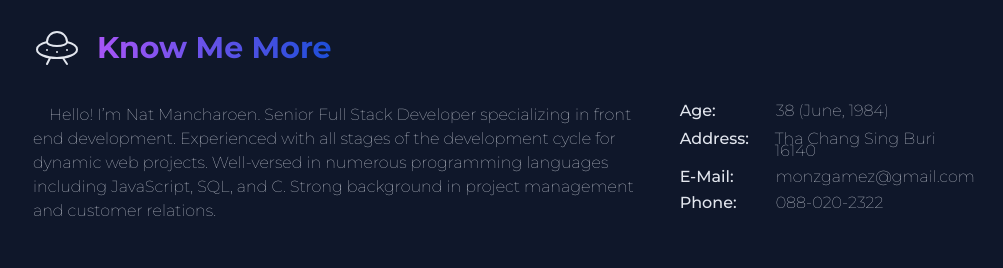
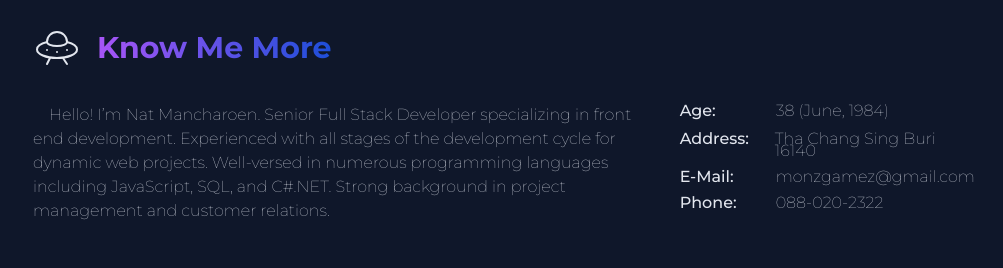
Before and after one commit to catzf2p/nextjs-cv, a Next.js app: page / in a window 1280 px wide. Shown: the top 268 px of the page, without its empty margins (277-1280 px from the left). Built offline with nearby package versions, Linux system fonts and the light colour scheme.

Commit message:
update msg

```diff
--- a/src/components/home/KnowMeMore.tsx
+++ b/src/components/home/KnowMeMore.tsx
@@ -53,8 +53,8 @@ export const KnowMeMore: React.FC = () => {
                             <p>
                                 &emsp;Hello! I’m Nat Mancharoen. Senior Full Stack Developer specializing in front end development.
                                 Experienced with all stages of the development cycle for dynamic web projects. Well-versed in numerous
-                                programming languages including JavaScript, SQL, and C. Strong background in project management and customer
-                                relations.
+                                programming languages including JavaScript, SQL, and C#.NET. Strong background in project management and
+                                customer relations.
                             </p>
                         </div>
                         <div className='col-span-3 grid grid-cols-1 gap-4 xl:col-span-1 xl:gap-0'>
--- a/src/components/home/Skill.tsx
+++ b/src/components/home/Skill.tsx
@@ -38,7 +38,7 @@ export const Skill: React.FC = () => {
                     </span>
                 </h2>
             </ScrollAnimation>
-            <div className='mt-6 grid grid-cols-3 gap-6 text-sm md:grid-cols-5 xl:grid-cols-7'>
+            <div className='mt-6 grid grid-cols-2 gap-6 text-sm sm:grid-cols-2 md:grid-cols-4 xl:grid-cols-7'>
                 <ScrollAnimation
                     animateOnce={true}
                     animateIn='animate__bounceIn'
```
